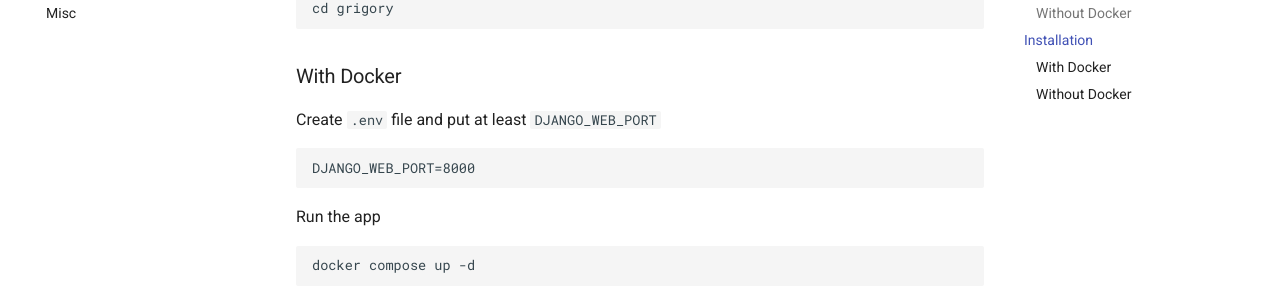
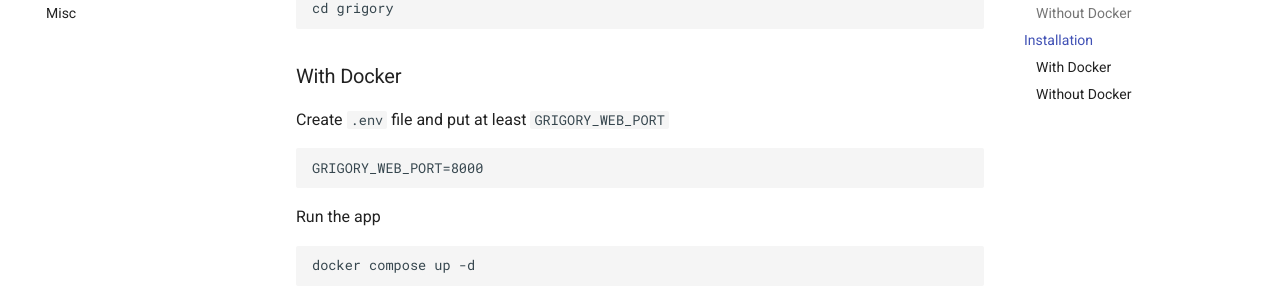
Before and after one commit to Anttek-io/grigory, an MkDocs documentation site: the page built from docs/quickstart.md, in a window 1280 px wide and 900 px high, scrolled down 513 px. Shown: the part 149-454 px from the top of the window. Built offline with MkDocs 1.6.1 and Material for MkDocs 9.7.7, drawn with Linux system fonts in a browser that asks for light colours; comment, search, counter and statistics services are not loaded.

Commit message:
DJANGO_WEB_PORT -> GRIGORY_WEB_PORT

````diff
--- a/docs/quickstart.md
+++ b/docs/quickstart.md
@@ -25,9 +25,9 @@
 
 ### With Docker
 
-Create `.env` file and put at least `DJANGO_WEB_PORT`
+Create `.env` file and put at least `GRIGORY_WEB_PORT`
 ```shell
-DJANGO_WEB_PORT=8000
+GRIGORY_WEB_PORT=8000
 ```
 
 Run the app
````
Also changed, not shown: README.md (+2 -2 lines).
